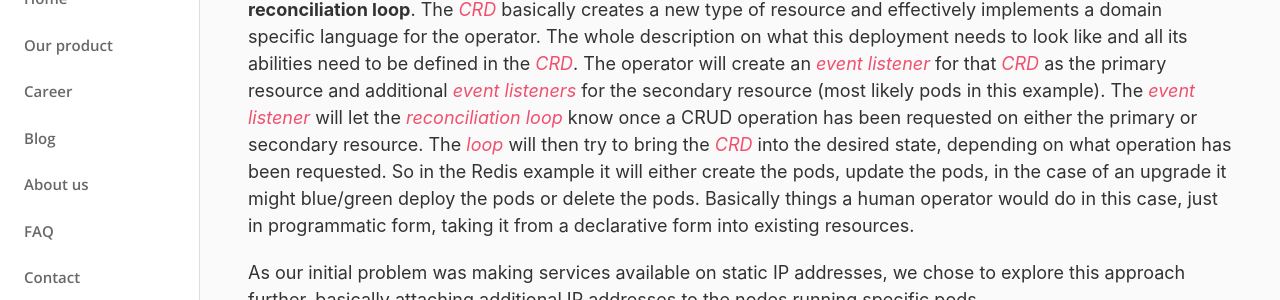
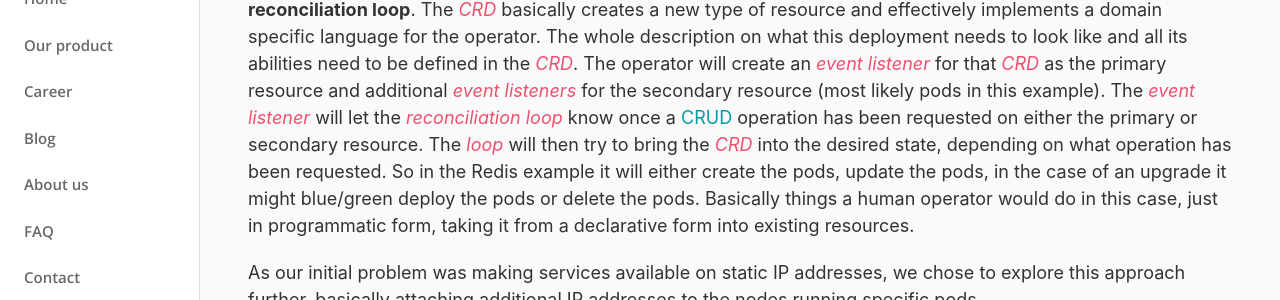
Before and after one commit to working-group-two/engineering-blog, a Jekyll site: the page built from pages/blog/_posts/2020-02-20-Extending-Kubernetes-Static-IP-Routing.md, in a window 1280 px wide and 900 px high, scrolled down 1568 px. Shown: the part 153-453 px from the top of the window. Built offline with Jekyll 4.4.1, drawn with Linux system fonts in a browser that asks for light colours; nearby versions of some CDN libraries; some of the changed lines change nothing that is shown.

Commit message:
More links

```diff
--- a/pages/blog/_posts/2020-02-20-Extending-Kubernetes-Static-IP-Routing.md
+++ b/pages/blog/_posts/2020-02-20-Extending-Kubernetes-Static-IP-Routing.md
@@ -66,7 +66,7 @@ Operators usually consists at least out of a **[CRD(CustomResourceDefinition)][2
 The *CRD* basically creates a new type of resource and effectively implements a domain specific language for the operator. The whole description on what this deployment
 needs to look like and all its abilities need to be defined in the *CRD*. The operator will create an *event listener* for that
 *CRD* as the primary resource and additional *event listeners* for the secondary resource (most likely pods in this example).
-The *event listener* will let the *reconciliation loop* know once a CRUD operation has been requested on either the primary or
+The *event listener* will let the *reconciliation loop* know once a [CRUD][3] operation has been requested on either the primary or
 secondary resource. The *loop* will then try to bring the *CRD* into the desired state, depending on what operation has been
 requested. So in the Redis example it will either create the pods, update the pods, in the case of an upgrade it might blue/green
 deploy the pods or delete the pods. Basically things a human operator would do in this case, just in programmatic form, taking it
@@ -303,3 +303,4 @@ we think in the future Kubernetes operators will be the way how stateful compone
 
 [1]: https://github.com/operator-framework/operator-sdk/blob/master/README.md
 [2]: https://kubernetes.io/docs/concepts/extend-kubernetes/api-extension/custom-resources/
+[3]: https://en.wikipedia.org/wiki/Create,_read,_update_and_delete
```
